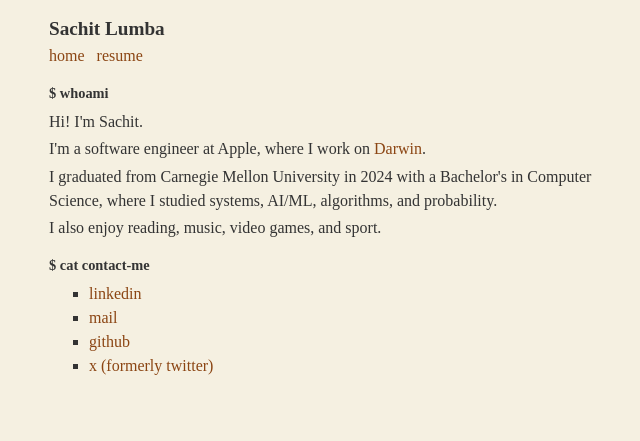
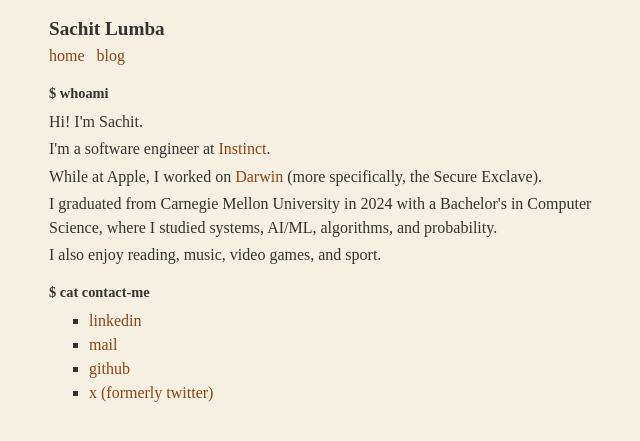
Before and after one commit to Sparrownor1/Sparrownor1.github.io, a Jekyll site: the page built from index.html, in a window 1280 px wide. Shown: the top 441 px of the page, without its empty margins (231-871 px from the left). Built offline with Jekyll 4.4.1, drawn with Linux system fonts in a browser that asks for light colours.

Commit message:
add blog

```diff
--- a/_config.yml
+++ b/_config.yml
@@ -18,10 +18,6 @@
 # You can create any custom variable you would like, and they will be accessible
 # in the templates via {{ site.myvariable }}.
 
-title: Sachit Lumba
-email: sachitlumba@gmail.com
-description: >- # this means to ignore newlines until "baseurl:"
-  Welcome to my page!
 baseurl: "" # the subpath of your site, e.g. /blog
 url: "https://sparrownor1.github.io" # the base hostname & protocol for your site, e.g. http://example.com
 # twitter_username: Sparrownor1
--- a/_includes/header.html
+++ b/_includes/header.html
@@ -2,6 +2,6 @@
   <h1>Sachit Lumba</h1>
   <nav>
     <a href="/">home</a>
-    <a href="/assets/resume.pdf">resume</a>
+    <a href="/blog">blog</a>
   </nav>
 </header>
--- a/index.html
+++ b/index.html
@@ -1,15 +1,18 @@
 ---
 layout: default
-title: sachit lumba
+title: Sachit Lumba
 ---
 
 <div class="content-block">
   <h5>$ whoami</h5>
   <p>Hi! I'm Sachit.</p>
   <p>
-    I'm a software engineer at Apple, where I work on
-    <a href="https://en.wikipedia.org/wiki/Darwin_(operating_system)">Darwin</a
-    >.
+    I'm a software engineer at <a href="https://instinct.com">Instinct</a>.
+  </p>
+  <p>
+    While at Apple, I worked on
+    <a href="https://en.wikipedia.org/wiki/Darwin_(operating_system)">Darwin</a>
+    (more specifically, the Secure Exclave).
   </p>
   <p>
     I graduated from Carnegie Mellon University in 2024 with a Bachelor's in
@@ -31,12 +34,11 @@
 </div>
 {% if site.posts.size > 0 %}
 <div class="content-block">
-  <h5>ls posts</h5>
+  <h5>$ ls blogposts | head -5</h5>
   <ul>
-    <!-- TODO: top 5 posts here -->
-    {% for post in site.posts %}
+    {% for post in site.posts limit: 5 %}
     <li>
-      <a href="{{ post.url }}">{{ post.title }}</a>
+      <a href="{{ post.url }}">{{ post.title }} - </a><i>{{ post.date | date: "%-d %B %Y" }}</i>
     </li>
     {% endfor %}
   </ul>
```
Also changed, not shown: _layouts/post.html (+7 -1 lines), _posts/2024-05-14-test.md (deleted, +0 -9 lines), blog.html (added, +19 -0 lines), Gemfile.lock.
